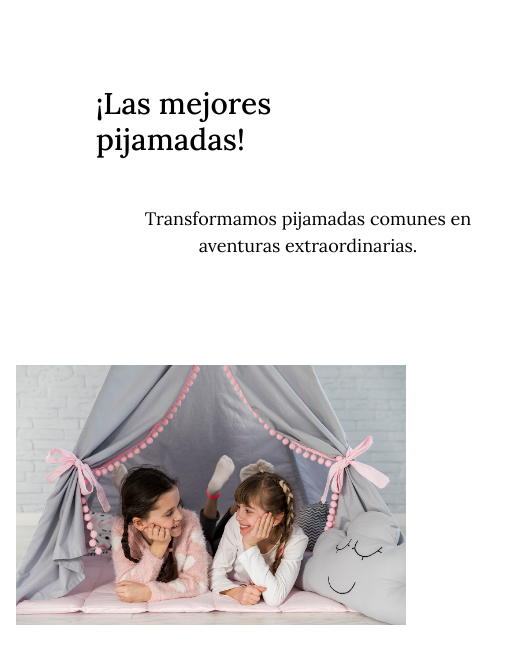
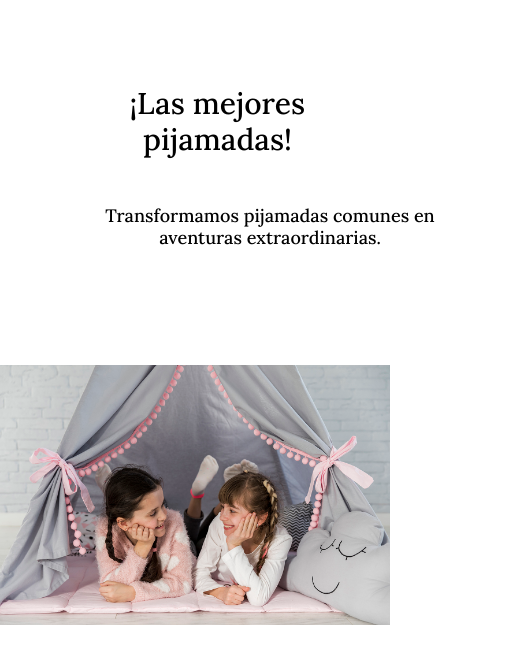
Before and after one commit to Analiapepper/TodoFiesta, a website: page index.html in a window 390 px wide. Shown: the part 135-801 px from the top of the page, 508 px wide, since content can reach past the window. Drawn offline with nearby package versions, Linux system fonts and the light colour scheme.

Commit message:
agrego meta

```diff
--- a/index.html
+++ b/index.html
@@ -4,7 +4,10 @@
 <head>
   <meta charset="UTF-8">
   <meta name="viewport" content="width=device-width, initial-scale=1.0">
-  <title>TodoFiesta - Pijamadas</title>
+  <meta name="description" content="En TodoFiesta transformamos pijamadas en aventuras extraordinarias con carpas tipi y temáticas únicas. Descubre nuestros servicios de fiestas infantiles y crea recuerdos inolvidables.">
+  <meta name="keywords" content="pijamadas, fiestas temáticas, carpas tipi, eventos infantiles, decoración, diversión">
+
+  <title>TodoFiesta</title>
 
   <!-- font -->
   <link rel="preconnect" href="https://fonts.googleapis.com">
@@ -75,7 +78,7 @@
   <main>
     <section>
       <h1 class="Titulo-principal">¡Las mejores pijamadas!</h1>
-      <p class="texto-home">Transformamos pijamadas comunes en aventuras extraordinarias.</p>
+      <h2 class="texto-home">Transformamos pijamadas comunes en aventuras extraordinarias.</h2>
       <button class="mi-boton">Temáticas</button>
       <img src="./img/girls-tent nueva.jpg" alt="Niñas en la Pijamada" class="mi-imagen">
     </section>
--- a/sass/Pages/_main-index.scss
+++ b/sass/Pages/_main-index.scss
@@ -10,19 +10,21 @@
 }
 
 .Titulo-principal {
-    top: 300px;
-    margin-left: 80px;
+    top: 150px;
+    margin-left: 85px;
+
 }
 
 .texto-home {
-    top: 400px;
+    top: 450px;
     text-align: center;
     font-size: 30px;
     width: 400px;
-    margin-left: 92px;
+    margin-left: 70px;
 }
 
 .mi-imagen {
     width: 100%;
     height: auto;
+
 }
--- a/sass/Utilities/_medias-query.scss
+++ b/sass/Utilities/_medias-query.scss
@@ -19,7 +19,7 @@
     /* Ajustes para el flujo de contenido principal */
     main {
         display: block;
-        padding: 16px;
+        padding: 0%;
         position: relative;
         min-height: calc(100vh - 100px);
 
@@ -32,14 +32,16 @@
         position: absolute;
     }
 
+
     .Titulo-principal {
-        top: 180px;
+        top: 30px;
         font-size: 30px;
     }
 
     .texto-home {
-        top: 250px;
+        top: 300px;
         font-size: 18px;
+        text-align: center;
     }
 
     .mi-boton {
--- a/sass/Utilities/_variable.scss
+++ b/sass/Utilities/_variable.scss
@@ -8,11 +8,15 @@
     ;
 }
 
+h1,
 h2 {
     font-size: 35px;
     text-align: center;
+}
+
+h1 {
     margin: 40px;
-        margin-top: 100px;
+    margin-top: 150px;
 }
 
 h3 {
```
Also changed, not shown: pages/contacto.html (+5 -2 lines), pages/galeria.html (+6 -2 lines), pages/nosotros.html (+5 -2 lines), pages/servicios.html (+5 -2 lines), css/estilo.css, 1 other file. Lines whose indentation alone changed are shown as unchanged.
